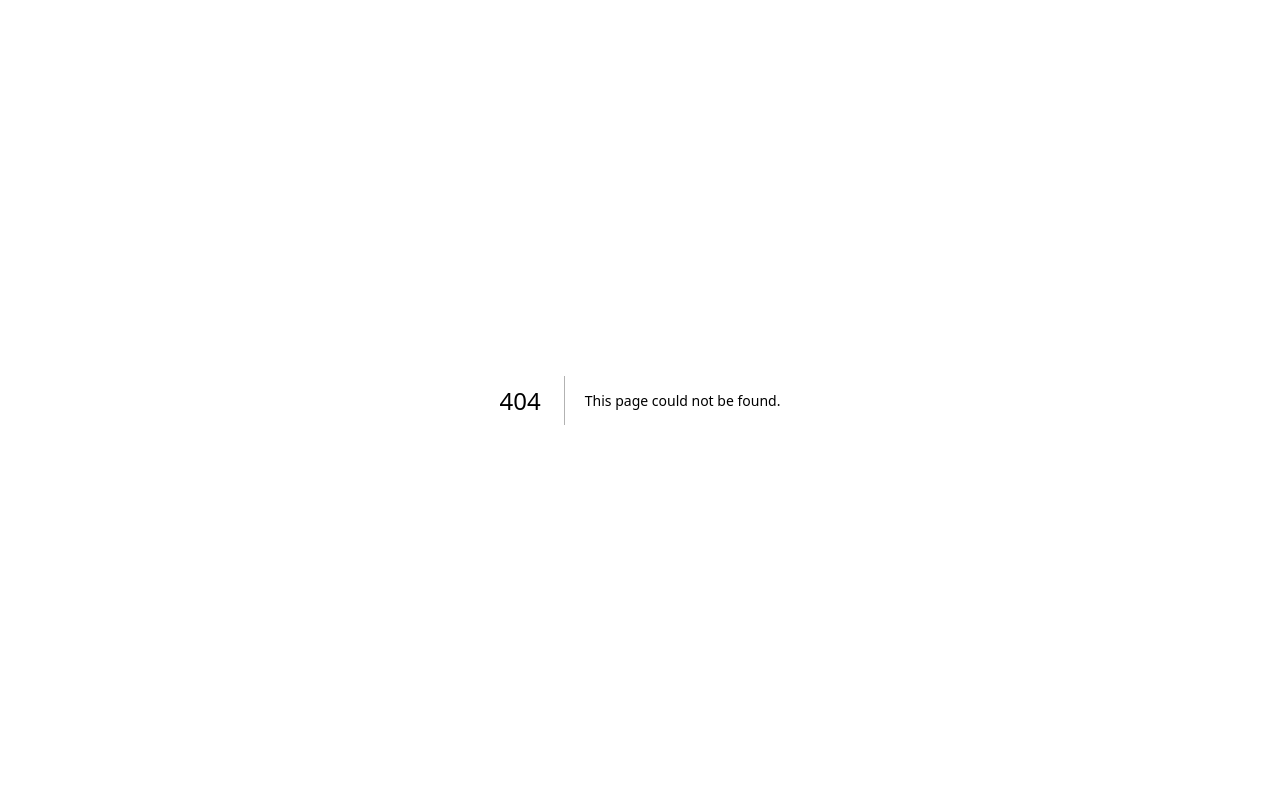
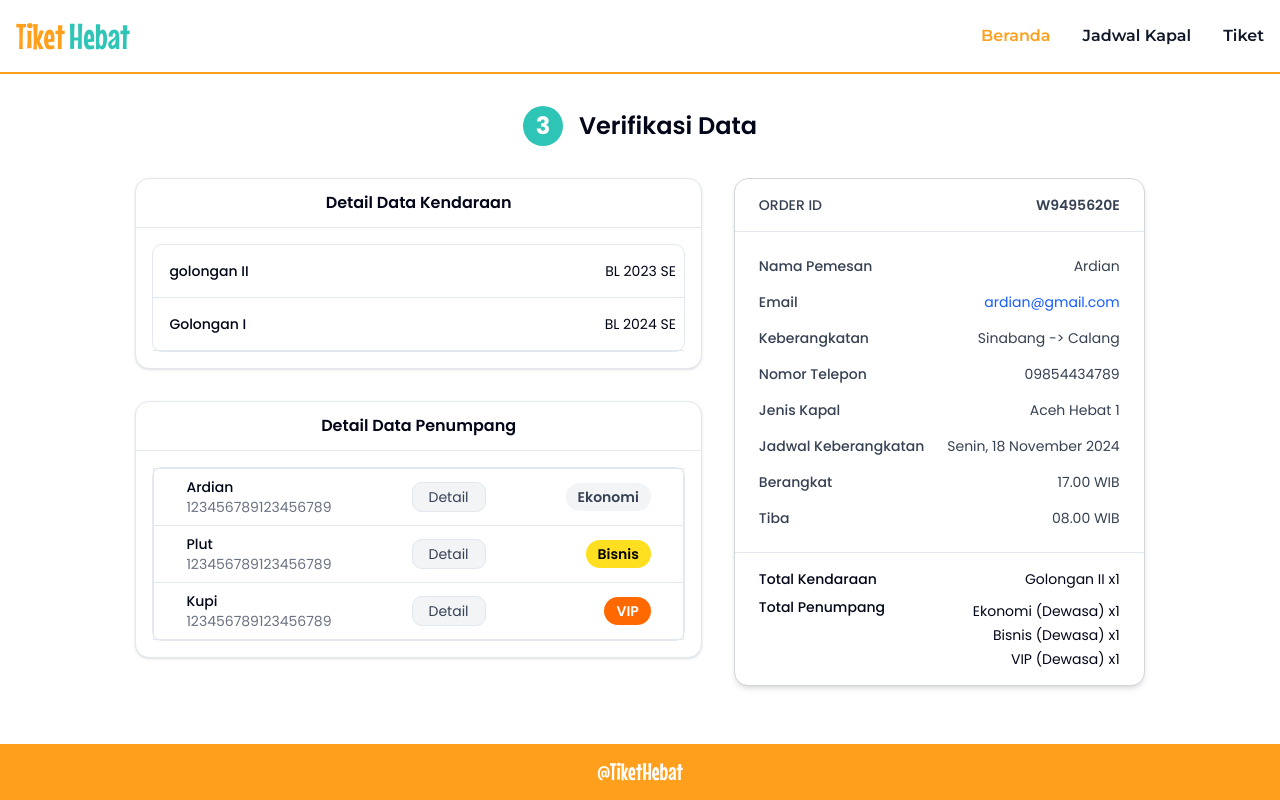
Before and after one commit to Ardiannnnnn/tiket-hebat, a Next.js app: page /book/form/verifikasi in a window 1280 px wide. Before the commit this address had no page. Built offline with nearby package versions, Linux system fonts and the light colour scheme.

Commit message:
feat: page verifikasi

```diff
--- /dev/null
+++ b/app/(user)/(beranda)/book/form/verifikasi/page.tsx
@@ -0,0 +1,7 @@
+import VerifikasiData from "@/app/ui/verifikasi/verifikasi"
+
+export default function Verifikasi(){
+    return(
+        <VerifikasiData/>
+    )
+}
--- a/app/ui/form/formData.tsx
+++ b/app/ui/form/formData.tsx
@@ -14,6 +14,8 @@ import {
 } from "@/components/ui/select";
 import { cn } from "@/lib/utils";
 import { Label } from "@radix-ui/react-label";
+import { useRouter } from "next/navigation";
+import { FormEvent } from "react";
 
 interface Penumpang {
   kelas: string;
@@ -46,6 +48,7 @@ const pemesananData = {
 };
 
 export default function FormPenumpang() {
+  const router = useRouter();
   // const { control, handleSubmit, register, setValue } = useForm<FormData>({
   //   defaultValues: {
   //     pemesan: { nama: "", email: "", nomor_telepon: "" },
@@ -84,12 +87,16 @@ export default function FormPenumpang() {
   //   // eslint-disable-next-line react-hooks/exhaustive-deps
   // }, []);
 
-  const onSubmit = (data: FormData) => {
-    console.log("Data Pemesan & Penumpang:", data);
+  const handleSubmit = (e: FormEvent<HTMLFormElement>) => {
+    e.preventDefault();
+    const formData = new FormData(e.currentTarget);
+    console.log("Data Pemesan & Penumpang:", formData);
+    router.push("/book/form/verifikasi")
+
   };
 
   return (
-    <form className="md:space-y-6 space-y-8">
+    <form onSubmit={(handleSubmit)} className="md:space-y-6 space-y-8">
       {/* Form Data Pemesan */}
       <Card className={cn("py-0 border-l")}>
         <CardContent className={cn("px-0")}>
--- /dev/null
+++ b/app/ui/verifikasi/data.tsx
@@ -0,0 +1,150 @@
+import {
+  Card,
+  CardContent,
+  CardDescription,
+  CardFooter,
+  CardHeader,
+  CardTitle,
+} from "@/components/ui/card";
+import { cn } from "@/lib/utils";
+import {
+  Table,
+  TableBody,
+  TableCaption,
+  TableCell,
+  TableHead,
+  TableHeader,
+  TableRow,
+} from "@/components/ui/table";
+
+const DataVerifikasi = {
+  jumlah_kendaraan: [
+    { id: 1, jenisKendaraan: "golongan II", nomor: "BL 2023 SE" },
+    { id: 2, jenisKendaraan: "Golongan I", nomor: "BL 2024 SE" },
+  ],
+  jumlah_penumpang: [
+    {
+      id: 1,
+      Nama: "Ardian",
+      kelas: "Ekonomi",
+      jk: "Pria",
+      jenisID: "KTP",
+      noID: "123456789123456789",
+      usia: 18,
+      alamat: "Air Dingin",
+    },
+    {
+      id: 2,
+      Nama: "Plut",
+      kelas: "Bisnis",
+      jk: "Wanita",
+      jenisID: "KTP",
+      noID: "123456789123456789",
+      usia: 20,
+      alamat: "Suka Jaya",
+    },
+    {
+      id: 1,
+      Nama: "Kupi",
+      kelas: "VIP",
+      jk: "Pria",
+      jenisID: "KTP",
+      noID: "123456789123456789",
+      usia: 21,
+      alamat: "Suka Makmur",
+    },
+  ],
+};
+
+const KelasBadge = ({ kelas }: { kelas: string }) => {
+  const kelasStyles: Record<string, string> = {
+    Ekonomi: "bg-gray-100 text-gray-700",
+    Bisnis: "bg-yellow-300 text-black",
+    VIP: "bg-orange-500 text-white",
+  };
+
+  return (
+    <span
+      className={cn(
+        "px-3 py-1 rounded-full text-sm font-semibold",
+        kelasStyles[kelas]
+      )}
+    >
+      {kelas}
+    </span>
+  );
+};
+
+export default function Data() {
+  return (
+    <div className="space-y-8">
+      <Card className={cn("py-0 gap-0")}>
+        <CardHeader className="border-b p-4 text-center">
+          <CardTitle>Detail Data Kendaraan</CardTitle>
+        </CardHeader>
+        <CardContent className="p-4 gap-4">
+          {/* kendaraan */}
+          <div className="border rounded-lg">
+            <Table>
+              {DataVerifikasi.jumlah_kendaraan.map((kendaraan, index) => (
+                <TableBody key={index} className="border-b">
+                  <TableRow>
+                    <TableCell className="font-medium px-4 py-4">
+                      {kendaraan.jenisKendaraan}
+                    </TableCell>
+                    <TableCell className="text-right">{kendaraan.nomor}</TableCell>
+                  </TableRow>
+                </TableBody>
+              ))}
+            </Table>
+          </div>
+        </CardContent>
+      </Card>
+
+      {/* Penumpang */}
+
+      <Card className={cn("py-0 gap-0")}>
+        <CardHeader className="border-b p-4 text-center">
+          <CardTitle>Detail Data Penumpang</CardTitle>
+        </CardHeader>
+        <CardContent className="p-4 gap-4">
+          {/* kendaraan */}
+          <div className="border rounded-lg">
+            <Table className="w-full border">
+              <TableBody>
+                {DataVerifikasi.jumlah_penumpang.map((penumpang, index) => (
+                  <TableRow key={index} className="border-b">
+                    {/* Nama & ID */}
+                    <TableCell className="px-8">
+                      <div className="flex flex-col">
+                        <span className="font-medium">{penumpang.Nama}</span>
+                        <span className="text-sm text-gray-500">
+                          {penumpang.noID}
+                        </span>
+                      </div>
+                    </TableCell>
+
+                    {/* Tombol Detail */}
+                    <TableCell className="px-12">
+                      <a
+                        href="#"
+                        className="border px-4 py-1 rounded-lg bg-gray-100 text-gray-700"
+                      >
+                        Detail
+                      </a>
+                    </TableCell>
+
+                    {/* Kelas Penumpang */}
+                    <TableCell className="px-8 text-right">
+                      <KelasBadge kelas={penumpang.kelas} />
+                    </TableCell>
+                  </TableRow>
+                ))}
+              </TableBody>
+            </Table>
+          </div>
+        </CardContent>
+      </Card>
+    </div>
+  );
+}
--- /dev/null
+++ b/app/ui/verifikasi/info.tsx
@@ -0,0 +1,85 @@
+import {
+  Card,
+  CardContent,
+  CardFooter,
+  CardHeader,
+  CardTitle,
+} from "@/components/ui/card";
+
+const order = {
+  orderId: "W9495620E",
+  namaPemesan: "Ardian",
+  email: "ardian@gmail.com",
+  keberangkatan: "Sinabang -> Calang",
+  telepon: "09854434789",
+  jenisKapal: "Aceh Hebat 1",
+  jadwal: "Senin, 18 November 2024",
+  berangkat: "17.00 WIB",
+  tiba: "08.00 WIB",
+  totalKendaraan: "Golongan II x1",
+  totalPenumpang: [
+    { kelas: "Ekonomi (Dewasa)", jumlah: 1 },
+    { kelas: "Bisnis (Dewasa)", jumlah: 1 },
+    { kelas: "VIP (Dewasa)", jumlah: 1 },
+  ],
+};
+
+export default function Info() {
+  return (
+    <Card className="border py-0 border-gray-300 shadow-md">
+      <CardHeader className="border-b p-4">
+        <CardTitle className="flex px-2 justify-between text-sm font-medium text-gray-700">
+          <span>ORDER ID</span>
+          <span className="font-semibold">{order.orderId}</span>
+        </CardTitle>
+      </CardHeader>
+      <CardContent className="">
+        <div className="grid grid-cols-2 gap-y-4 gap-x-4 text-sm text-gray-700">
+          <span className="font-medium">Nama Pemesan</span>
+          <span className="text-end">{order.namaPemesan}</span>
+
+          <span className="font-medium">Email</span>
+          <span className="text-blue-600 text-end">{order.email}</span>
+
+          <span className="font-medium">Keberangkatan</span>
+          <span className="text-end">{order.keberangkatan}</span>
+
+          <span className="font-medium">Nomor Telepon</span>
+          <span className="text-end">{order.telepon}</span>
+
+          <span className="font-medium">Jenis Kapal</span>
+          <span className="text-end">{order.jenisKapal}</span>
+
+          <span className="font-medium">Jadwal Keberangkatan</span>
+          <span className="text-end">{order.jadwal}</span>
+
+          <span className="font-medium">Berangkat</span>
+          <span className="text-end">{order.berangkat}</span>
+
+          <span className="font-medium">Tiba</span>
+          <span className="text-end">{order.tiba}</span>
+        </div>
+      </CardContent>
+      <CardFooter className="border-t py-4">
+        <div className="text-sm w-full">
+          <div className="flex justify-between">
+            <span className="font-medium">Total Kendaraan</span>
+            <span className="text-end">{order.totalKendaraan}</span>
+          </div>
+          <div className="mt-2 flex justify-between">
+            <span className="font-medium ">Total Penumpang</span>
+            <div className="mt-1 flex flex-col gap-1 text-end">
+              {order.totalPenumpang.map((p, index) => (
+                <p
+                  key={index}
+                >
+                  {p.kelas} x{p.jumlah}
+                </p>
+              ))}
+            </div>
+          </div>
+        </div>
+      </CardFooter>
+    </Card>
+  );
+}
--- /dev/null
+++ b/app/ui/verifikasi/verifikasi.tsx
@@ -0,0 +1,20 @@
+import { poppins } from "../fonts";
+import Data from "./data";
+import Info from "./info";
+
+export default function Verifikasi() {
+  return (
+    <div className={`${poppins.className}`}>
+      <div className="mt-6 flex items-center justify-center gap-4">
+        <div className="bg-Blue rounded-full p-1 w-10 text-white font-bold flex justify-center text-2xl">
+          3
+        </div>
+        <p className="text-2xl font-semibold">Verifikasi Data </p>
+      </div>
+      <div className=" flex flex-col-reverse md:flex-row gap-8 justify-center mt-8 m-4">
+            <Data/>
+            <Info/>
+      </div>
+    </div>
+  );
+}
```
